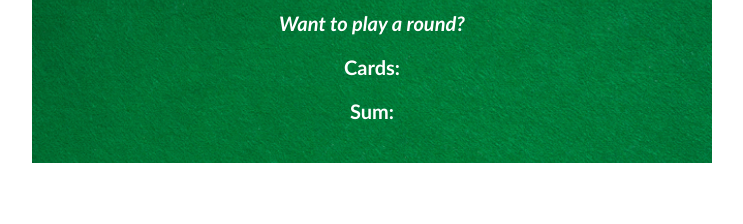
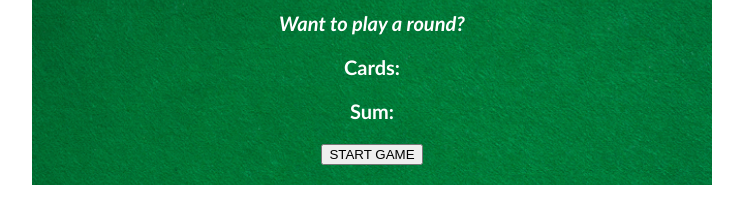
Before and after one commit to Elikibs/Front-End-Development, a plain HTML site: page blackjack-game/index.html in a window 1280 px wide. Shown: the part 286-510 px from the top of the page, without its empty margins (268-1011 px from the left). Drawn offline with Linux system fonts and the light colour scheme.

Commit message:
add start game button

```diff
--- a/blackjack-game/index.html
+++ b/blackjack-game/index.html
@@ -12,6 +12,7 @@
         <p id="message-el">Want to play a round?</p>
         <p>Cards: </p>
         <p>Sum: </p>
+        <button id="start-game-btn"  onclick="startGame()">START GAME</button>
     </div>
     <script src="index.js"></script>
 </body>
```
